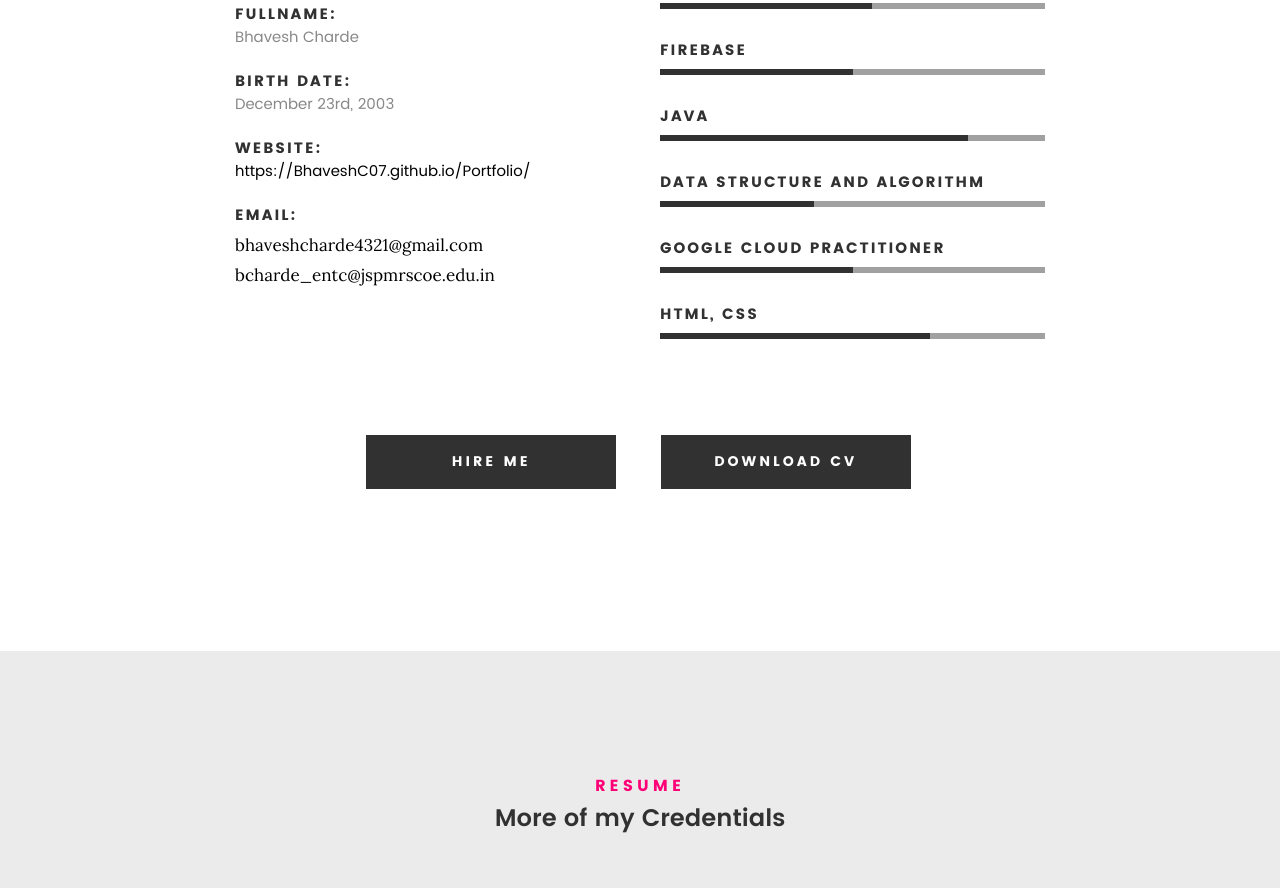
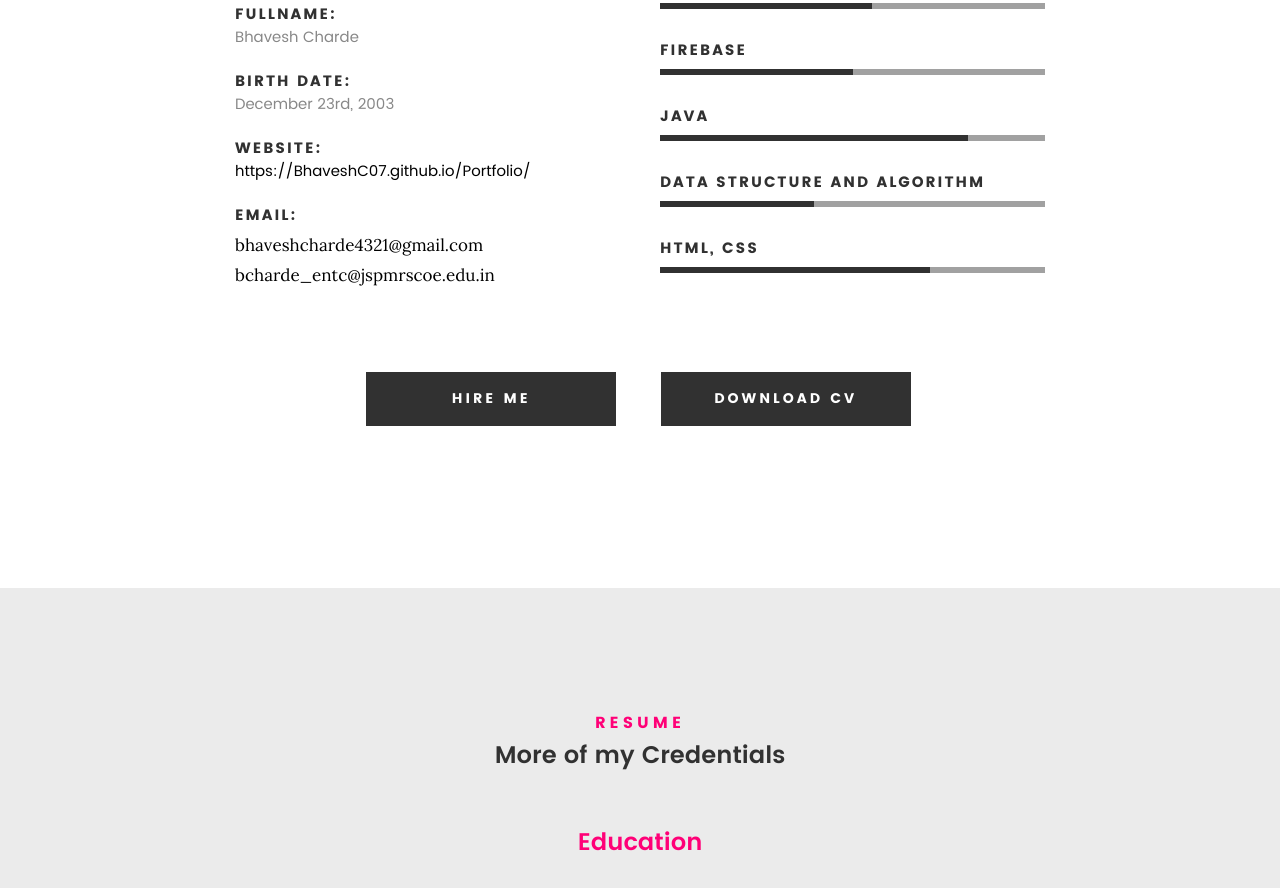
Before and after one commit to BhaveshC07/Portfolio, a plain HTML site: page index.html in a window 1280 px wide. Shown: the part 1470-2358 px from the top of the page. Drawn offline with Linux system fonts and the light colour scheme; files whose address does not match are found by name.

Commit message:
Add files via upload

```diff
--- a/index.html
+++ b/index.html
@@ -175,14 +175,13 @@
                         <div class="progress percent40"></div>
                         <strong>Data Structure and Algorithm</strong>
                     </li>
-		    <li>
-                        <div class="progress percent50"></div>
-                        <strong>Google Cloud Practitioner</strong>
-                    </li>
-		 <li>
+
+					<li>
                         <div class="progress percent70"></div>
                         <strong>HTML, CSS</strong>
                     </li>
+				</li>
+
                 </ul> <!-- /skill-bars -->
    		</div>
    	</div>
```
